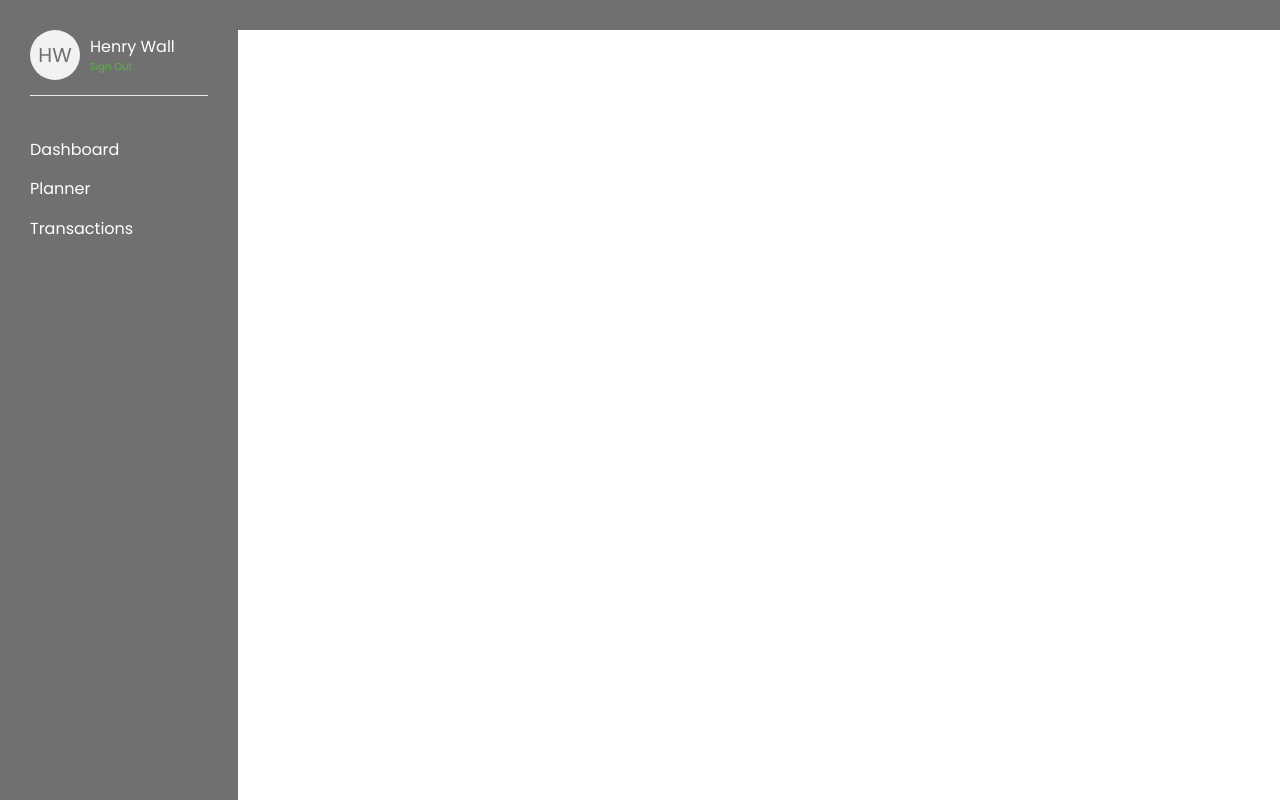
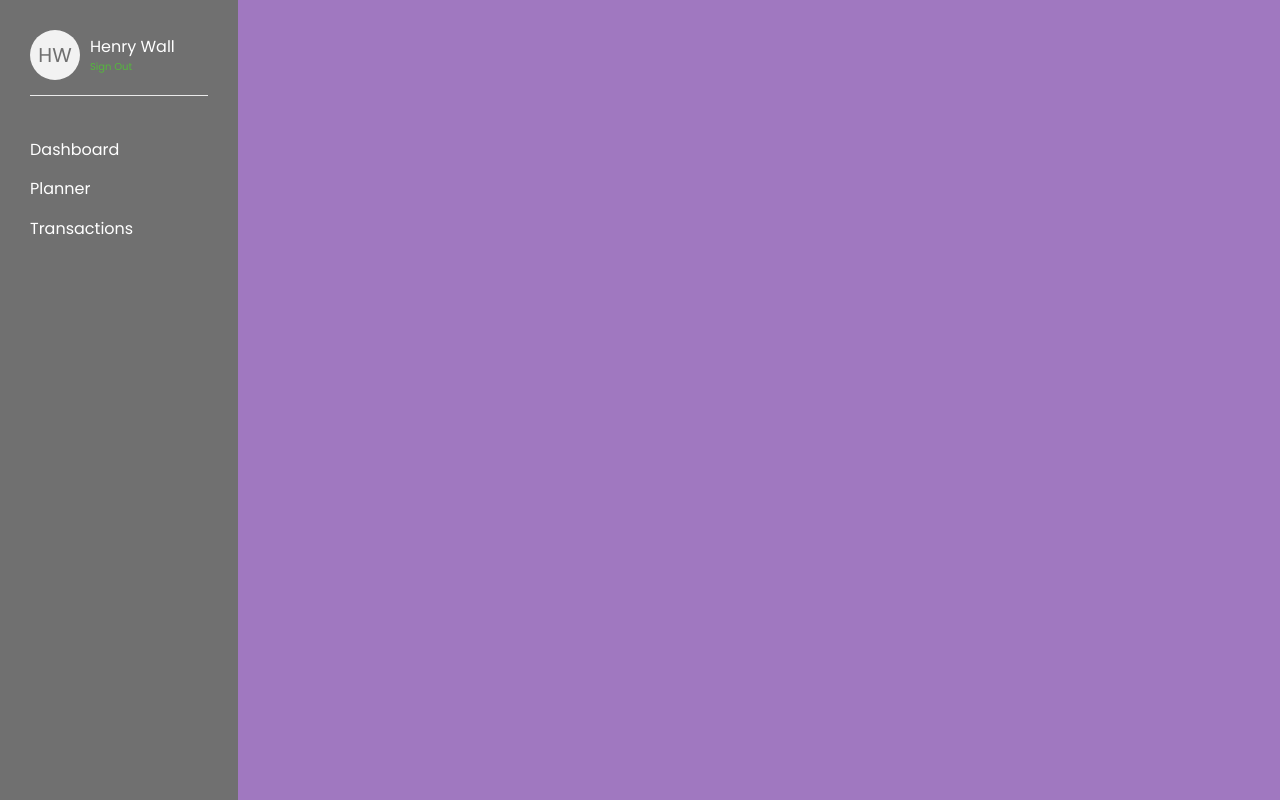
Before and after one commit to Henrywall85/BudgetQuest, a React (Vite) app: page / in a window 1280 px wide. Built offline with nearby package versions, Linux system fonts and the light colour scheme.

Commit message:
Commit (Oct 09,2025)

```diff
--- a/src/App.jsx
+++ b/src/App.jsx
@@ -1,14 +1,16 @@
 import React from 'react';
 import Sidebar from './components/Sidebar';
 import Header from './components/Header';
+import BudgetContainer from './components/BudgetContainer';
 import './App.css';
 
 function App(){
   return(
   <div className="app-container">
     <Sidebar />
+
     <div className="main-content">
-      <Header />
+      <BudgetContainer/>
     </div>
   </div>
   );
--- /dev/null
+++ b/src/components/BudgetContainer.css
@@ -0,0 +1,5 @@
+.Budget-Container{
+    background-color: rgb(160, 120, 192);
+    width: 100%;
+    height: 100vh;
+}
--- /dev/null
+++ b/src/components/BudgetContainer.jsx
@@ -0,0 +1,14 @@
+import React from 'react';
+import './BudgetContainer.css'
+
+function BudgetContainer ({title}){
+    return(
+    <div className="Budget-Container">
+        <div className="container-actions">
+            {/* Placeholder for future actions like search or buttons */}
+        </div>
+    </div>
+    );
+}
+
+export default BudgetContainer;
--- a/src/components/Header.css
+++ b/src/components/Header.css
@@ -2,10 +2,11 @@
   display: flex;
   justify-content: space-between;
   align-items: center;
-  padding: 15px 20px;
+  padding: 25px 25px;
   background-color: #707070;
   width: 100%;
   box-sizing: border-box;
+  display: none;
 }
 
 .header-title {
--- a/src/index.css
+++ b/src/index.css
@@ -6,7 +6,7 @@
   color-scheme: light dark;
   /* color: rgba(255, 255, 255, 0.87); */
   color: gray;
-  background-color: none;
+  background-color: #707070;
 
   font-synthesis: none;
   text-rendering: optimizeLegibility;
```
